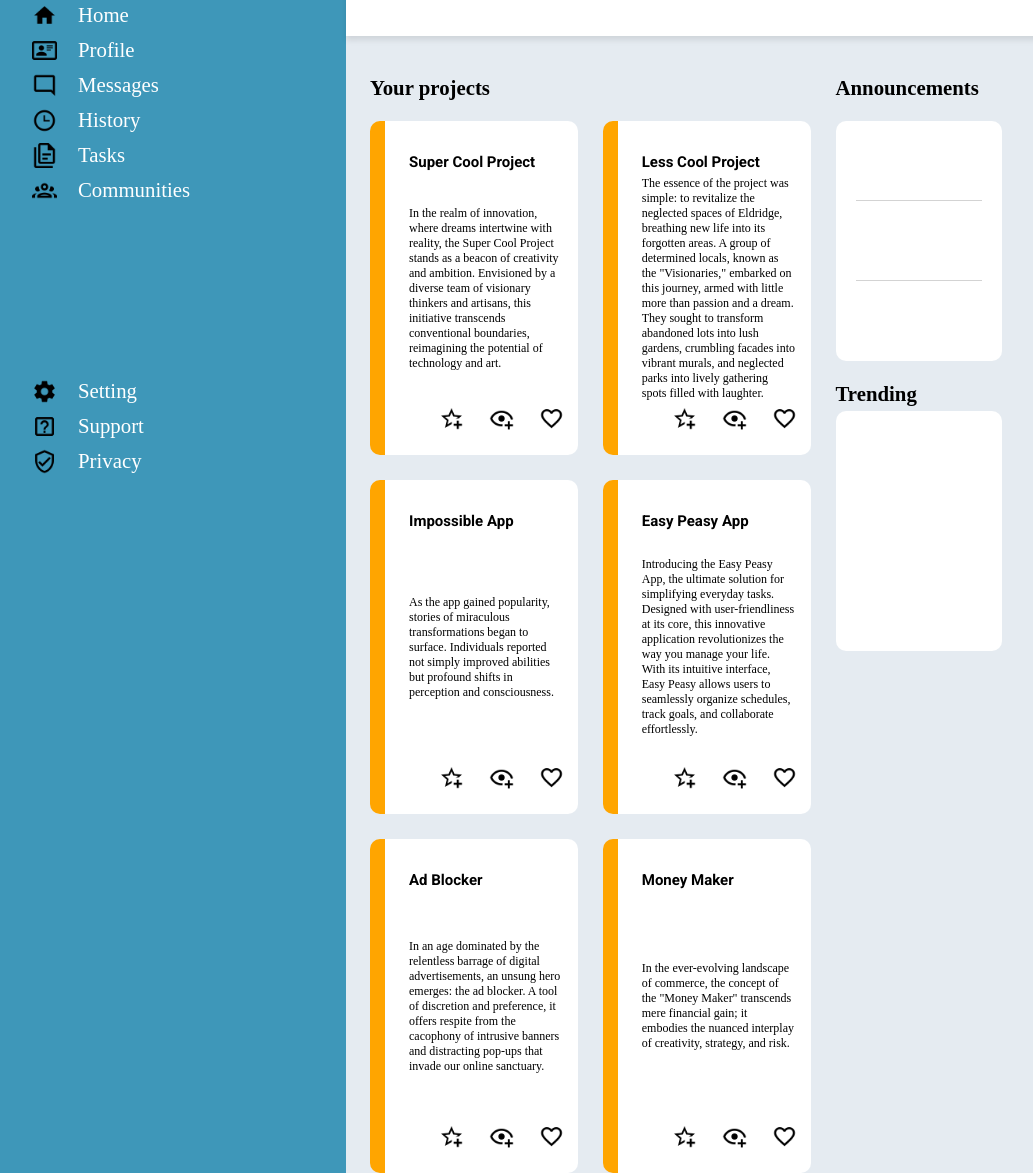
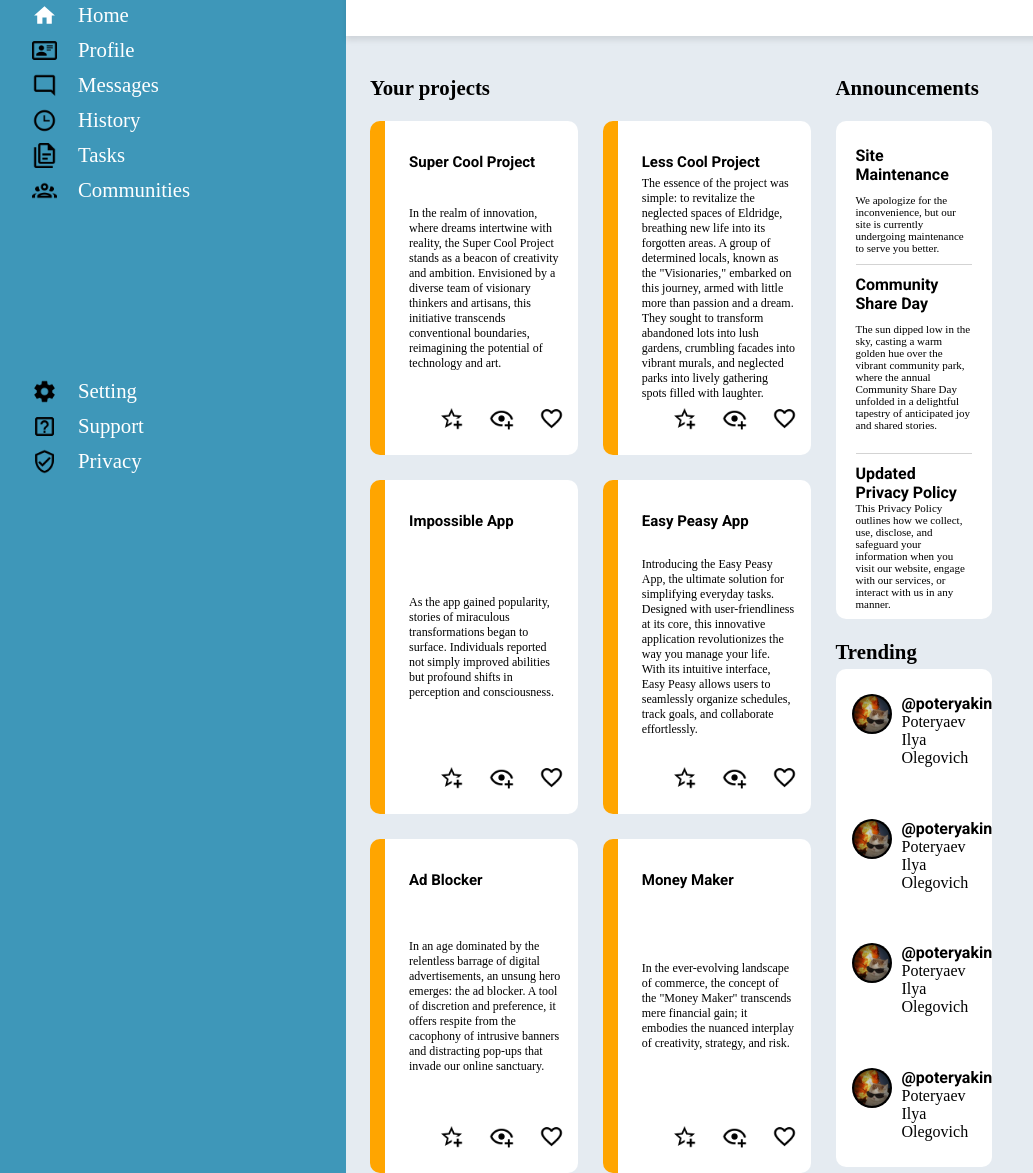
Before and after one commit to poteryakin/Dashboard, a plain HTML site: page index.html in a window 1280 px wide. Shown: the part 248-1421 px from the top of the page, without its empty margins (4-1037 px from the left). Drawn offline with Linux system fonts and the light colour scheme.

Commit message:
update announce and trending

```diff
--- a/index.html
+++ b/index.html
@@ -11,11 +11,17 @@
         <section id="left_panel">
             <div id="full-menu">
                 <div id="logo">
-                    <img src="./menu-picture/view-dashboard.png" alt="logo_dashboard" id="logo_dashboard_picture">
+                    <!-- <img src="./menu-picture/view-dashboard.svg" alt="logo_dashboard" id="logo_dashboard_picture"> -->
+                    <svg xmlns="http://www.w3.org/2000/svg" viewBox="0 0 24 24" id="logo_dashboard_picture">
+                        <path d="M13,3V9H21V3M13,21H21V11H13M3,21H11V15H3M3,13H11V3H3V13Z"/>
+                    </svg>
                     <div>Dashboard</div>
                 </div>
                 <div id="menu-first">
-                    <img src="./menu-picture/home.png" alt="home_picture" class="menu_picture">
+                    <!-- <img src="./menu-picture/home.png" alt="home_picture" class="menu_picture"> -->
+                    <svg xmlns="http://www.w3.org/2000/svg" viewBox="0 0 24 24" class="menu_picture">
+                        <path d="M10,20V14H14V20H19V12H22L12,3L2,12H5V20H10Z" />
+                    </svg>
                     <a href="" class="href-text">Home</a>
                     <img src="./menu-picture/card-account-details-outline.png" alt="profile_picture" class="menu_picture">
                     <a href="" class="href-text">Profile</a>
@@ -47,7 +53,7 @@
                     </div>
                     <div id="min-panel">
                         <img src="./menu-picture/bell-ring-outline.png" alt="rington_picture" class="rington_picture">
-                        <img src="./menu-picture/kot.jpg" alt="profile_picture" id="profile_picture">
+                        <img src="./menu-picture/kot.jpg" alt="profile_picture" class="profile_picture">
                         <div>Ilya Poteryaev</div>
                     </div>
                 </div>
@@ -164,18 +170,65 @@
                         </div>
                     </div>
                 </div>
-                <div>
+                <div id="announc-trending">
                     <p class="text-title">Announcements</p>
                     <div id="announcements">
                         <div class="announc-project">
                             <div id="announc-content">
-                                <div class="border-bottom"></div>
-                                <div class="border-bottom"></div>
+                                <div class="border-bottom">
+                                    <div class="announc-title">Site Maintenance</div>
+                                    <div class="announc-project-text">We apologize for the inconvenience,
+                                        but our site is currently undergoing maintenance to serve you better.
+                                    </div>
+                                </div>
+                                <div class="border-bottom">
+                                    <div class="announc-title">Community Share Day</div>
+                                    <div class="announc-project-text">The sun dipped low in the sky, casting a warm golden hue over the vibrant community park,
+                                        where the annual
+                                        Community Share Day unfolded in a delightful tapestry of anticipated joy and shared stories.
+                                    </div>
+                                </div>
+                                <div>
+                                    <div class="announc-title">Updated Privacy Policy</div>
+                                    <div class="announc-project-text">
+                                        This Privacy Policy outlines how we collect, use, disclose, and safeguard your information when you visit our website,
+                                        engage with our services, or interact with us in any manner.
+                                    </div>
+                                </div>
                             </div>
                         </div>
                         <p class="text-title">Trending</p>
                         <div class="announc-project">
-
+                            <div id="trending">
+                                <div class="profiles">
+                                    <img src="./menu-picture/kot.jpg" alt="trending_picture(1)" class="profile_picture">
+                                    <div>
+                                        <div class="announc-title">@poteryakin</div>
+                                        <div>Poteryaev Ilya Olegovich</div>
+                                    </div>
+                                </div>
+                                <div class="profiles">
+                                    <img src="./menu-picture/kot.jpg" alt="trending_picture(1)" class="profile_picture">
+                                    <div>
+                                        <div class="announc-title">@poteryakin</div>
+                                        <div>Poteryaev Ilya Olegovich</div>
+                                    </div>
+                                </div>
+                                <div class="profiles">
+                                    <img src="./menu-picture/kot.jpg" alt="trending_picture(1)" class="profile_picture">
+                                    <div>
+                                        <div class="announc-title">@poteryakin</div>
+                                        <div>Poteryaev Ilya Olegovich</div>
+                                    </div>
+                                </div>
+                                <div class="profiles">
+                                    <img src="./menu-picture/kot.jpg" alt="trending_picture(1)" class="profile_picture">
+                                    <div>
+                                        <div class="announc-title">@poteryakin</div>
+                                        <div>Poteryaev Ilya Olegovich</div>
+                                    </div>
+                                </div>
+                            </div>
                         </div>
                     </div>
                 </div>
--- a/style.css
+++ b/style.css
@@ -26,6 +26,7 @@ body {
 #logo_dashboard_picture {
     width: 50px;
     height: 50px;
+    fill: var(--color-text);
 }
 
 #logo {
@@ -58,6 +59,7 @@ body {
     height: 25px;
     margin-left: auto;
     margin-right: auto;
+    fill: var(--color-text);
 }
 
 .href-text {
@@ -126,7 +128,7 @@ body {
     height: 35px;
 }
 
-#profile_picture {
+.profile_picture {
     width: 40px;
     height: 40px;
     border-radius: 50px;
@@ -241,23 +243,26 @@ body {
 
 .announc-project {
     background-color: white;
-    width: 13vw;
-    height: 30vh;
     border-radius: 10px;
 }
 
 #announc-content {
     display: grid;
-    grid-template-rows: 1fr 1fr 1fr;
+    grid-template-rows: 0.5fr 1fr 1fr;
     height: 100%;
     margin-left: auto;
     margin-right: auto;
     padding-left: 20px;
     padding-right: 20px;
+    padding-top: 25px;
+    gap: 10px;
 }
 
 .border-bottom {
     border-bottom: 1px solid lightgrey;
+    display: flex;
+    flex-direction: column;
+    gap: 10px;
 }
 
 input:focus {
@@ -276,3 +281,32 @@ input:focus {
     padding-right: 15px;
     font-size: clamp(10px, 12px, 20px);
 }
+
+.announc-project-text {
+    font-size: clamp(9px, 11px, 13px);
+    padding-bottom: 10px;
+}
+
+.announc-title {
+    font-family: "Roboto";
+
+}
+
+#announc-trending {
+    width: 35%;
+}
+
+#trending {
+    padding-left: 1rem;
+    display: grid;
+    grid-template-rows: 1fr 1fr 1fr 1fr;
+    height: 100%;
+    align-items: center;
+}
+
+.profiles {
+    display: flex;
+    flex-direction: row;
+    gap: 10px;
+
+}
```
Also changed, not shown: menu-picture/card-account-details.svg (added), menu-picture/clock-time-three.svg (added), menu-picture/cog.svg (added), menu-picture/file-document-multiple.svg (added), menu-picture/help-box.svg (added), menu-picture/home.svg (added), menu-picture/message-reply.svg (added), menu-picture/shield-check.svg (added).
